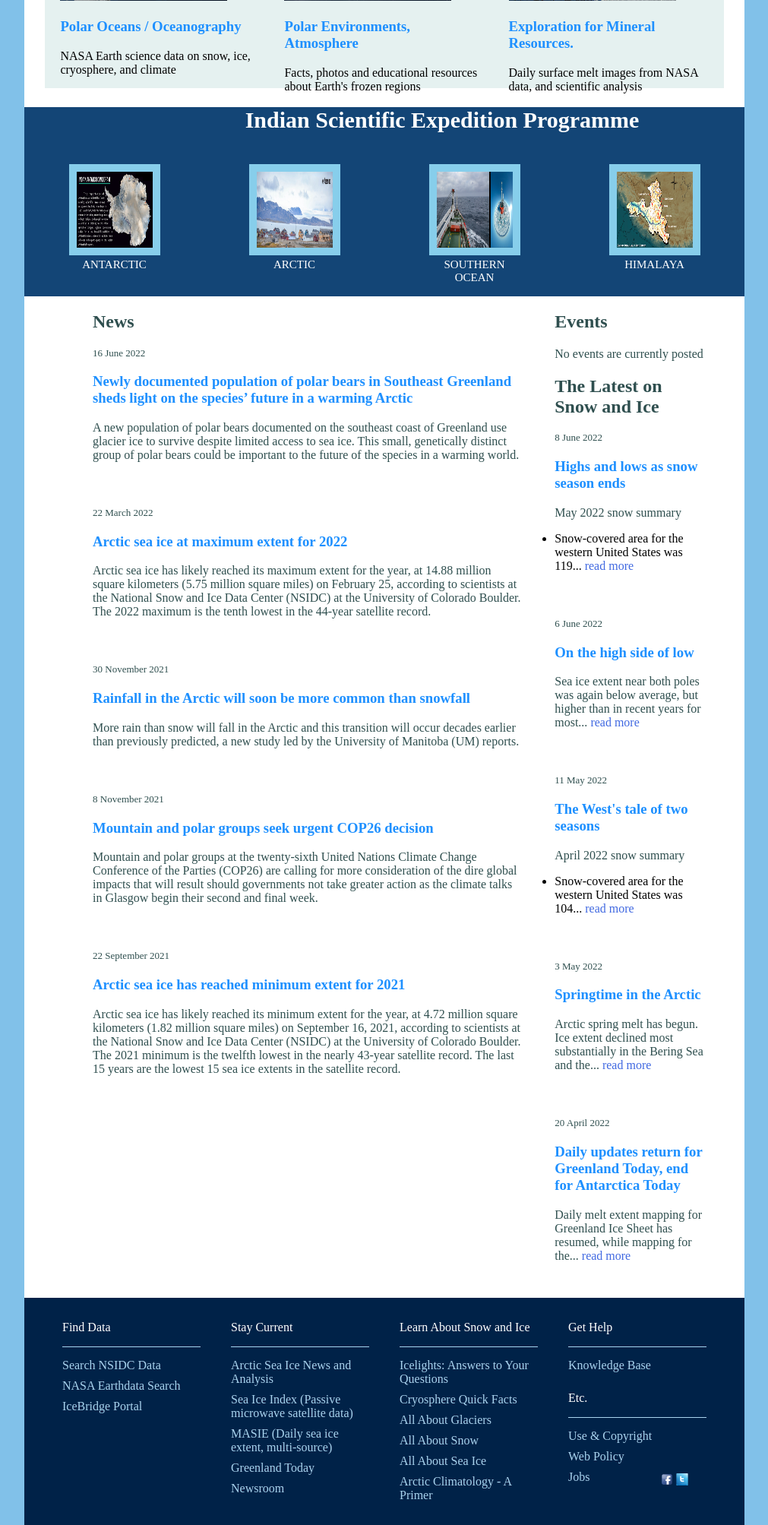
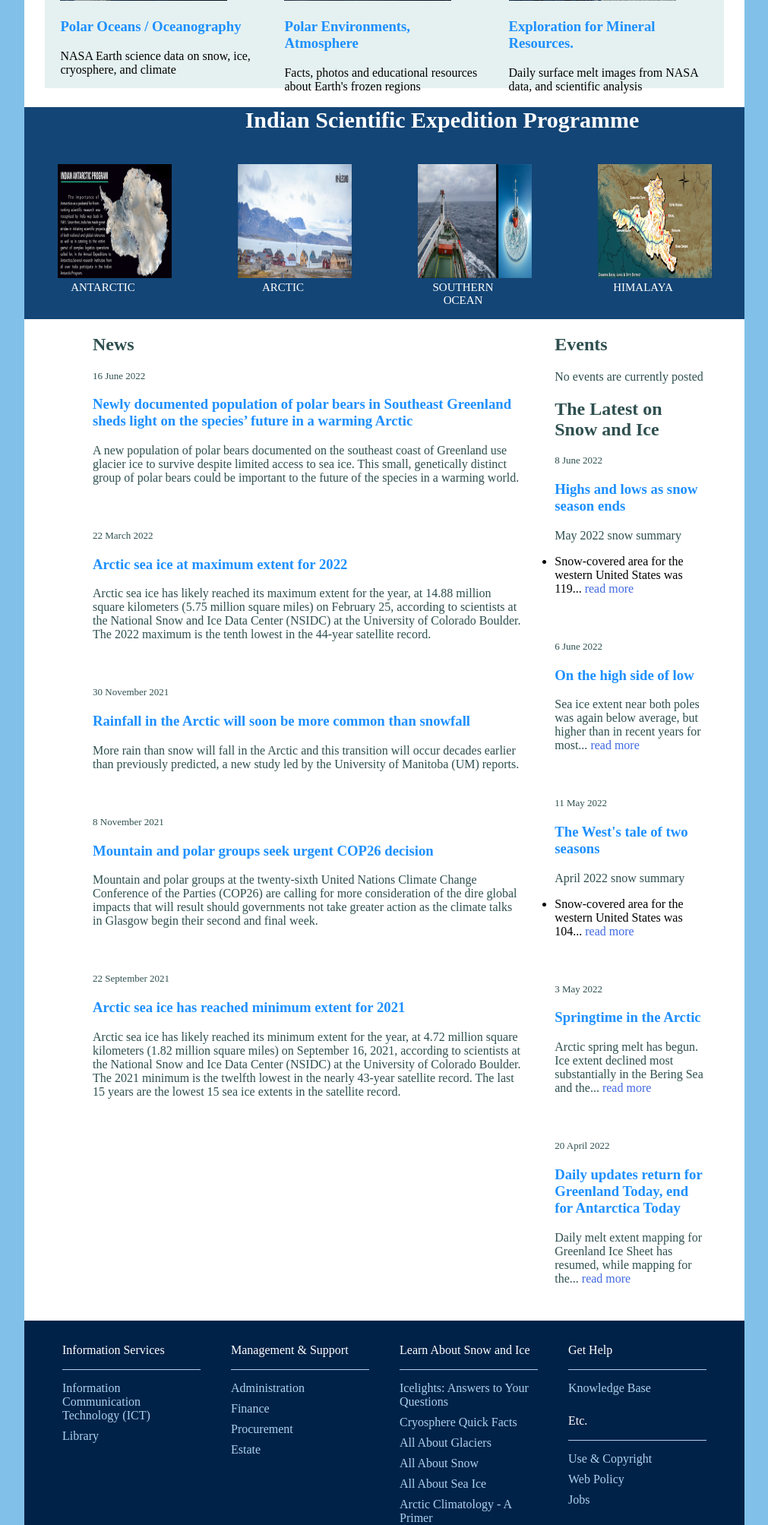
Before and after one commit to Priyanshi0408/ncpor_final, a Django app: page / in a window 1280 px wide. Shown: the part 1256-3263 px from the top of the page at 76% size, without its empty margins (134-1145 px from the left). Run offline with Django 4.2, Linux system fonts and the light colour scheme; data comes from the database, SQL or seed files in the repository; both versions use the stored data as it was after the commit; some libraries are stand-ins or nearby versions.

Commit message:
csdgvfdb

```diff
--- a/nsidc_app/templates/home.html
+++ b/nsidc_app/templates/home.html
@@ -23,13 +23,12 @@
     <style>
         .bar:hover .class1 {
             display: flex;
-            margin-left: -750px;
-            width: 900px;
+            margin-left: -1000px;
+            width: 1600px;
             padding-top: 0px;
             padding-bottom: 0px;
             background-color: steelblue;
         }
-
         .bar:hover .class2 {
             display: flex;
             margin-left: -500px;
@@ -624,7 +623,7 @@
                         <div class="fl">
                             <figure >
                                 <img src="{% static 'images/Antarctic_Image.jpg' %}" alt="Trulli"
-                                    style="border: 10px solid skyblue;border-radius:0px;width: 100px;height:100px;">
+                                    style="border-radius:0px;width: 150px;height:150px;">
                                 <figcaption class="mmy2" style="font-size: 15px;color:white;"><a
                                         href="/"
                                         style="text-decoration:none;color:white;width: 120px;">ANTARCTIC
@@ -644,7 +643,7 @@
                         <div class="fl">
                             <figure>
                                 <img src="{% static 'images/arctic_Image.jpg' %}" alt="Trulli"
-                                    style="border: 10px solid skyblue;border-radius:0px;width: 100px;height:100px;">
+                                    style="border-radius:0px;width: 150px;height:150px;">
                                 <figcaption class="mmy2" style="font-size: 15px;color:white;"><a href="/"
                                         style="text-decoration:none;color:white;width: 120px;">ARCTIC</a>
                                         <ul class="class11">
@@ -660,7 +659,7 @@
                         <div class="fl">
                             <figure>
                                 <img src="{% static 'images/SoE_Image.jpg' %}" alt="Trulli"
-                                    style="border: 10px solid skyblue;border-radius:0px;width: 100px;height:100px;">
+                                    style="border-radius:0px;width: 150px;height:150px;">
                                 <figcaption class="mmy2" style="font-size: 15px;color:white;"><a
                                         href="/"
                                         style="text-decoration:none;color:white;width: 120px;">SOUTHERN OCEAN</a>
@@ -678,7 +677,7 @@
                         <div class="fl">
                             <figure>
                                 <img src="{% static 'images/Him_image.jpg' %}" alt="Trulli"
-                                    style="border: 10px solid skyblue;border-radius:0px;width: 100px;height:100px;">
+                                    style="border-radius:0px;width: 150px;height:150px;">
                                 <figcaption class="mmy2" style="font-size: 15px;color:white;"><a href="/research_example/info_research"
                                         style="text-decoration:none;color:white;width: 120px;">HIMALAYA</a>
                                         <ul class="class11">
@@ -857,27 +856,25 @@
                         <div class="grii">
                             <div class="col">
 
-                                Find Data
+                                Information Services
 
                                 <p class="line"></p>
                                 <ul>
-                                    <li><a href="#">Search NSIDC Data </a> </li>
-                                    <li><a href="#"> NASA Earthdata Search</a></li>
-                                    <li><a href="#">IceBridge Portal</a> </li>
+                                    <li><a href="#">Information Communication Technology (ICT) </a> </li>
+                                    <li><a href="#"> Library</a></li>
+                                    {% comment %} <li><a href="#">IceBridge Portal</a> </li> {% endcomment %}
                                 </ul>
                             </div>
                             <div class="col">
 
-                                Stay Current
-
-
+                                Management &amp Support
                                 <p class="line"></p>
                                 <ul>
-                                    <li><a href="#"> Arctic Sea Ice News and Analysis</a> </li>
-                                    <li><a href="#"> Sea Ice Index (Passive microwave satellite data)</a></li>
-                                    <li><a href="#">MASIE (Daily sea ice extent, multi-source)</a></li>
-                                    <li><a href="#">Greenland Today</a></li>
-                                    <li><a href="#">Newsroom</a></li>
+                                    <li><a href="#">Administration</a> </li>
+                                    <li><a href="#"> Finance</a></li>
+                                    <li><a href="#">Procurement</a></li>
+                                    <li><a href="#">Estate</a></li>
+                                    {% comment %} <li><a href="#">Newsroom</a></li> {% endcomment %}
                                 </ul>
                             </div>
                             <div class="col">
@@ -911,12 +908,6 @@
                                     <li> <a href="">Web Policy</a> </li>
                                     <li><a href="">Jobs</a></li>
                                 </ul>
-                                <div class="social_media">
-                                    <a href="https://www.facebook.com/NSIDC">
-                                        <img alt="Facebook" src="{% static 'images/f2.png'%}"></a>
-                                    <a href="https://twitter.com/NSIDC">
-                                        <img alt="Twitter" src="{% static 'images/t2.png'%}"></a>
-                                </div>
                             </div>
                         </div>
                     </div>
```
Also changed, not shown: db.sqlite3.
